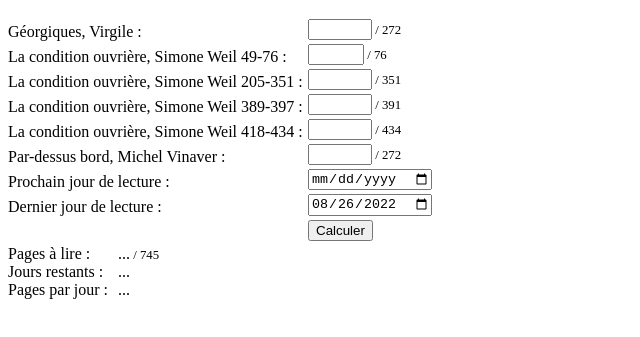
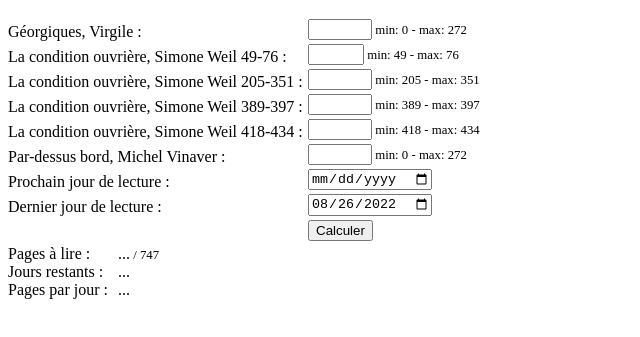
Before and after one commit to madelvallez/madelvallez.github.io, a plain HTML site: page CompteLecture/2022/index.html in a window 1280 px wide. Shown: the part 61-398 px from the top of the page, without its empty margins (0-640 px from the left). Drawn offline with Linux system fonts and the light colour scheme.

Commit message:
display min max values in page

```diff
--- a/CompteLecture/2022/index.html
+++ b/CompteLecture/2022/index.html
@@ -7,7 +7,7 @@
         <link rel="stylesheet" type="text/css" href="styles.css"/>
         <title>Où en es-tu dans ta lecture?</title>
     </head>
-    <body>
+    <body onload="initMinMax();">
         <h1>Où en es-tu dans ta lecture?</h1>
         <form>
             <label class="label" for="Livre1">Géorgiques, Virgile : </label>
@@ -29,7 +29,7 @@
             <span class="field"><input type="button" value="Calculer" onclick="javascript:resu()"/> </span>
         </form>
         <div class="result">
-            <span class="label">Pages à lire : </span><span class="field"><span id="A-lire">...</span><span class="note"> / 745</span></span>
+            <span class="label">Pages à lire : </span><span class="field"><span id="A-lire">...</span><span class="note" id="total"> / 745</span></span>
             <span class="label">Jours restants : </span><span class="field"><span id="EnJour">...</span></span>
             <span class="label">Pages par jour : </span><span class="field"><span id="LireParJour">...</span></span>
         </div>
--- a/CompteLecture/2022/js-accueil.js
+++ b/CompteLecture/2022/js-accueil.js
@@ -2,6 +2,25 @@
 //livre1 : elem html du Livre1
 //l1: nb de page lu entré par util
 
+function initMinMax() {
+	var pagesTotal = 0;
+	var inputNumberList = document.querySelectorAll("span.field input[type=number]");
+	for ( var inputElt of inputNumberList) {
+		var minVal = inputElt.min;
+		var maxVal = inputElt.max;
+		var minStr = isNaN(minVal) ? "ND 0" : minVal;
+		var minVal = isNaN(minVal) ? 0 : minVal;
+		var maxStr = isNaN(maxVal) ? "ND ERR" : maxVal;
+		var maxVal = isNaN(maxVal) ? undefined : maxVal;
+		var noteElt = inputElt.parentElement.querySelector("span.note");
+		noteElt.innerText = " min: "+minStr+" - max: "+maxStr;
+		if ( maxVal != undefined ) {
+			pagesTotal += maxVal - minVal + 1 ;
+		}
+	}
+	var totalElt = document.getElementById("total");
+	totalElt.innerText = " / "+ pagesTotal;
+}
 
 function resu() {
 	var livre1 = document.getElementById("Livre1");
```
